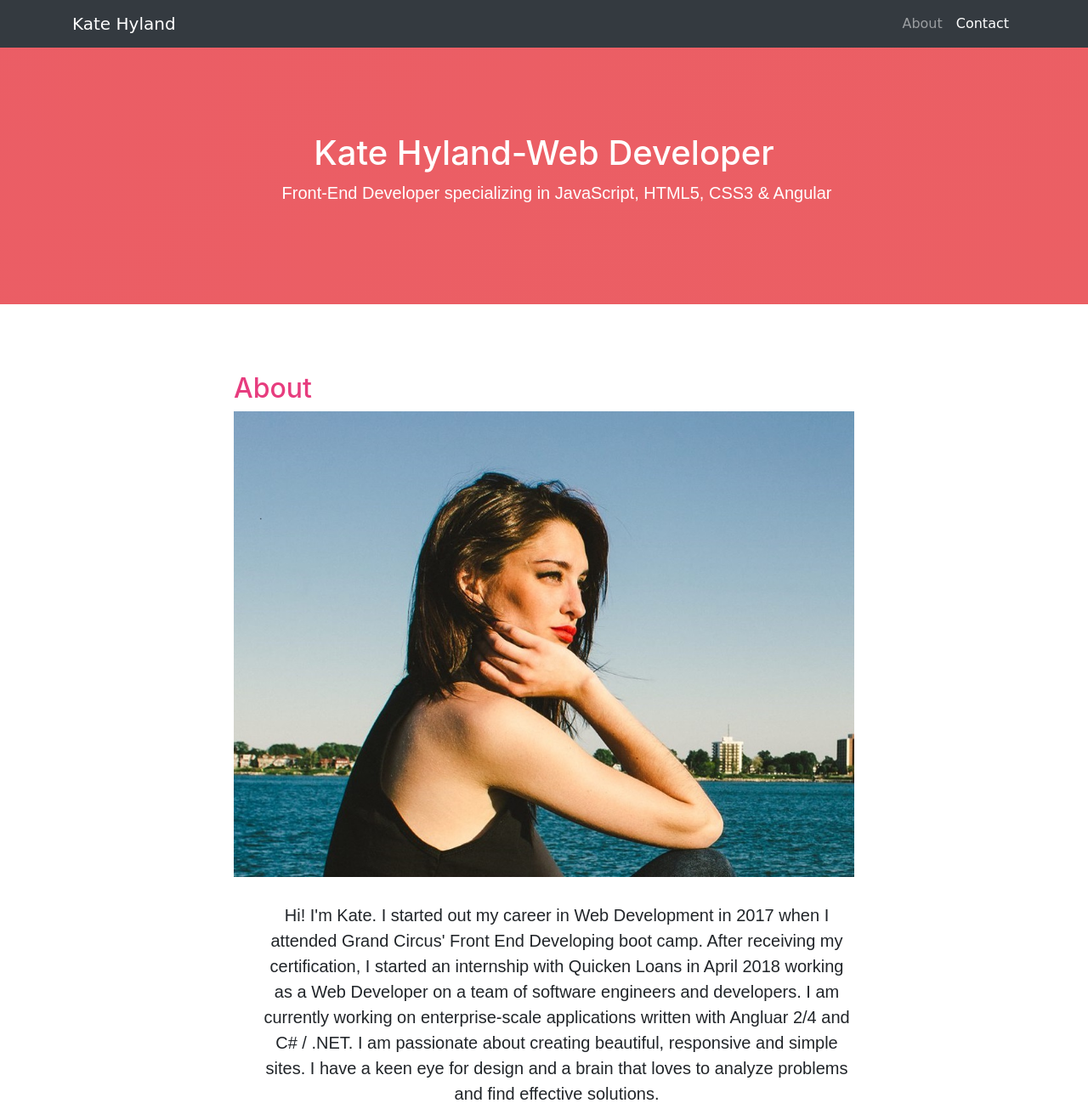
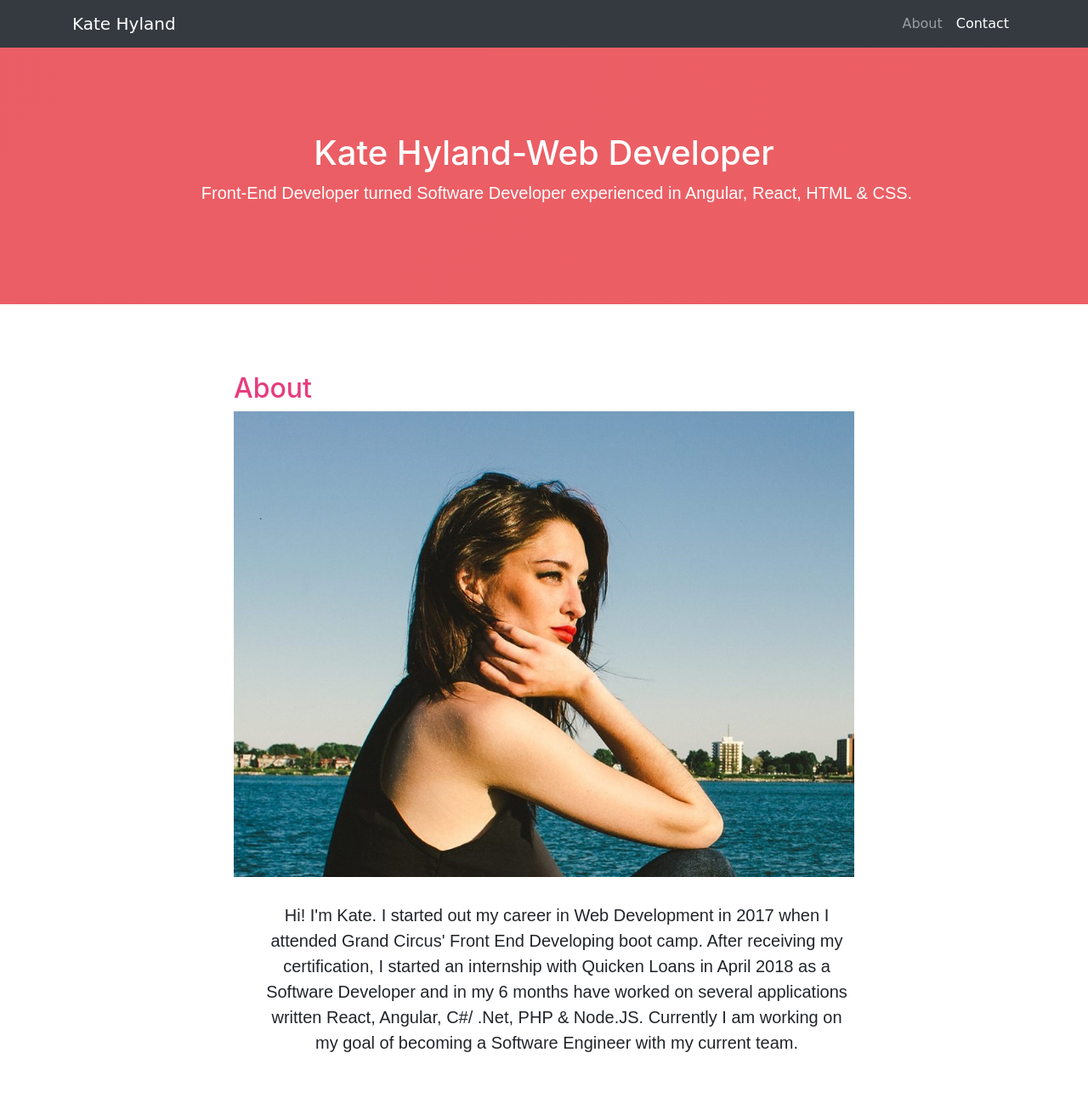
Before and after one commit to katehyland/katherineHyland, a website with bundled scripts: page index.html in a window 1280 px wide. Shown: the top 1305 px of the page at 85% size. Built offline with nearby package versions, Linux system fonts and the light colour scheme; a web font is replaced by a local one.

Commit message:
Updating shit yo

```diff
--- a/css/scrolling-nav.css
+++ b/css/scrolling-nav.css
@@ -3,7 +3,6 @@
  * Copyright 2013-2017 Start Bootstrap
  * Licensed under MIT (https://github.com/BlackrockDigital/startbootstrap-scrolling-nav/blob/master/LICENSE)
  */
-
 header {
   padding: 154px 0 100px;
 }
--- a/index.html
+++ b/index.html
@@ -9,7 +9,7 @@
     <meta name="author" content="Katherine Hyland">
     <link rel="icon" type="image/png" href="http://d1ujqdpfgkvqfi.cloudfront.net/favicon-generator/htdocs/favicons/2015-01-25/9db6c2c36fcce0ab84b550839f6c9816.ico">
 
-    <title>Kate Hyland - Web Developer</title>
+    <title>Kate Hyland - Web & Software Developer</title>
 
     <!-- Bootstrap core CSS -->
     <link href="vendor/bootstrap/css/bootstrap.min.css" rel="stylesheet">
@@ -49,7 +49,7 @@
     <header class="bg-primary text-white">
       <div class="container text-center">
         <h1 id="mainHeader">Kate Hyland-Web Developer</h1>
-        <p class="lead">Front-End Developer specializing in JavaScript, HTML5, CSS3 & Angular</p>
+        <p class="lead">Front-End Developer turned Software Developer experienced in Angular, React, HTML & CSS. </p>
       </div>
     </header>
 
@@ -60,9 +60,8 @@
             <h2 id="abouth2">About</h2>
             <span id="aboutPicSpan"><img id="aboutPic" src="images/profilePic1.jpg" alt="aboutPic"></span>
             <span id="aboutParagraphSpan"><p class="lead">  Hi! I'm Kate. I started out my career in Web Development in 2017 when I attended Grand Circus' Front End Developing boot camp.
-              After receiving my certification, I started an internship with Quicken Loans in April 2018 working as a Web Developer on a team of software engineers and developers.
-              I am currently working on enterprise-scale applications written with Angluar 2/4 and C# / .NET.
-              I am passionate about creating beautiful, responsive and simple sites. I have a keen eye for design and a brain that loves to analyze problems and find effective solutions. </p>
+              After receiving my certification, I started an internship with Quicken Loans in April 2018 as a Software Developer and in my 6 months have worked on several applications written
+            React, Angular, C#/ .Net, PHP & Node.JS. Currently I am working on my goal of becoming a Software Engineer with my current team. </p>
             </span>
             </div>
         </div>
```
Also changed, not shown: images/headshot.jpg (added).
